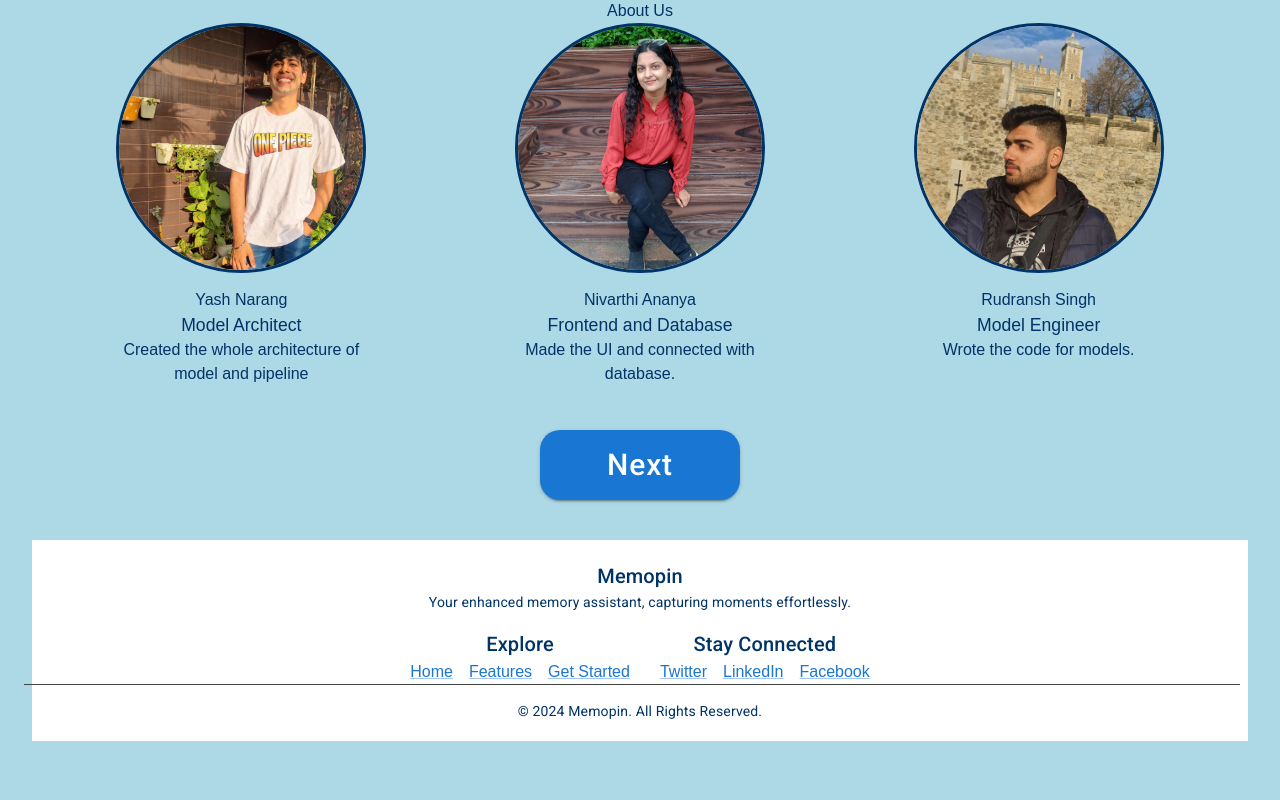
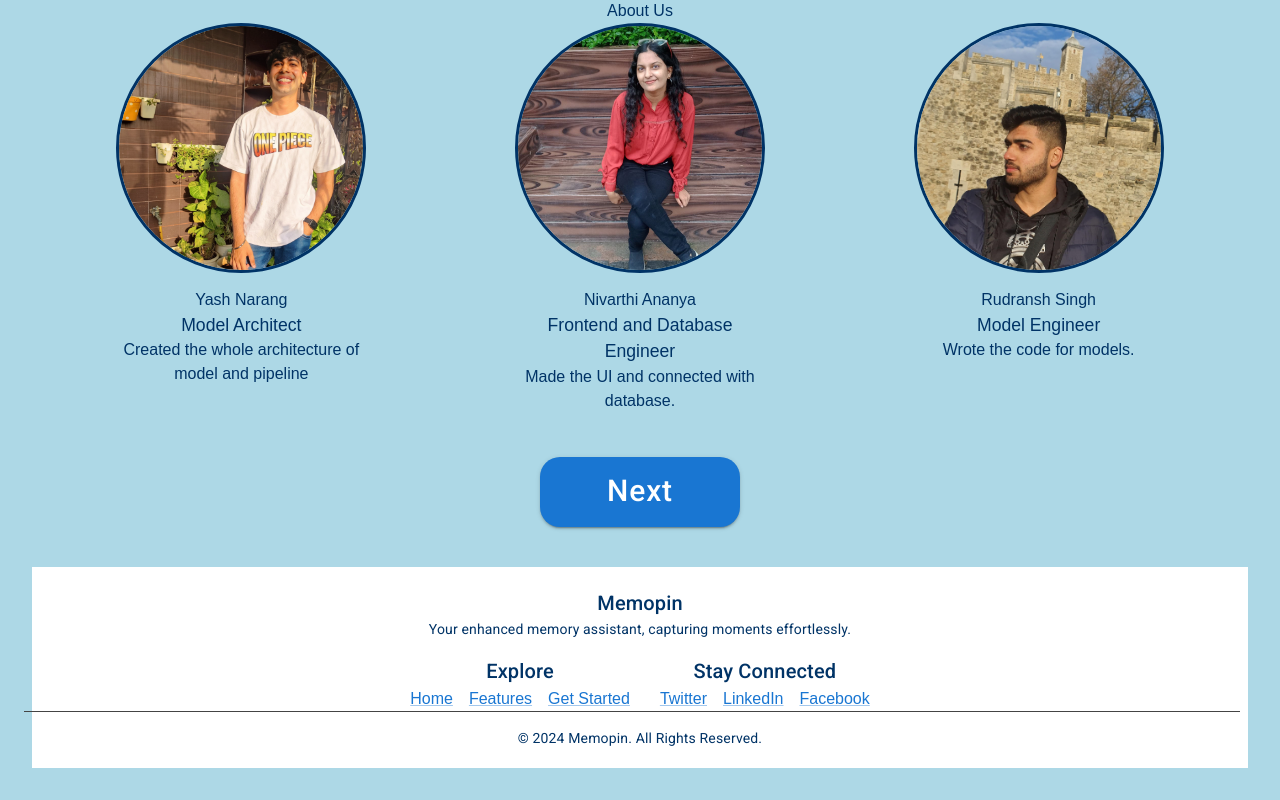
Before and after one commit to Yash8745/ai-app, a React (Vite) app: page /home in a window 1280 px wide. Shown: the part 1596-2396 px from the top of the page. Before the commit the page ends 2369 px from the top, so only its background shows below. Built offline with nearby package versions, Linux system fonts and the light colour scheme.

Commit message:
added roles for teammates

```diff
--- a/src/pages/Home.jsx
+++ b/src/pages/Home.jsx
@@ -121,7 +121,7 @@ const Home = () => {
     <div className="team-member">
       <img src="/PersonImages/person 2.jpg" alt="Person 2" className="team-image" />
       <h3>Nivarthi Ananya</h3>
-      <p className="role">Frontend and Database</p>
+      <p className="role">Frontend and Database Engineer</p>
       <p className="description">Made the UI and connected with database.</p>
     </div>
 
```
